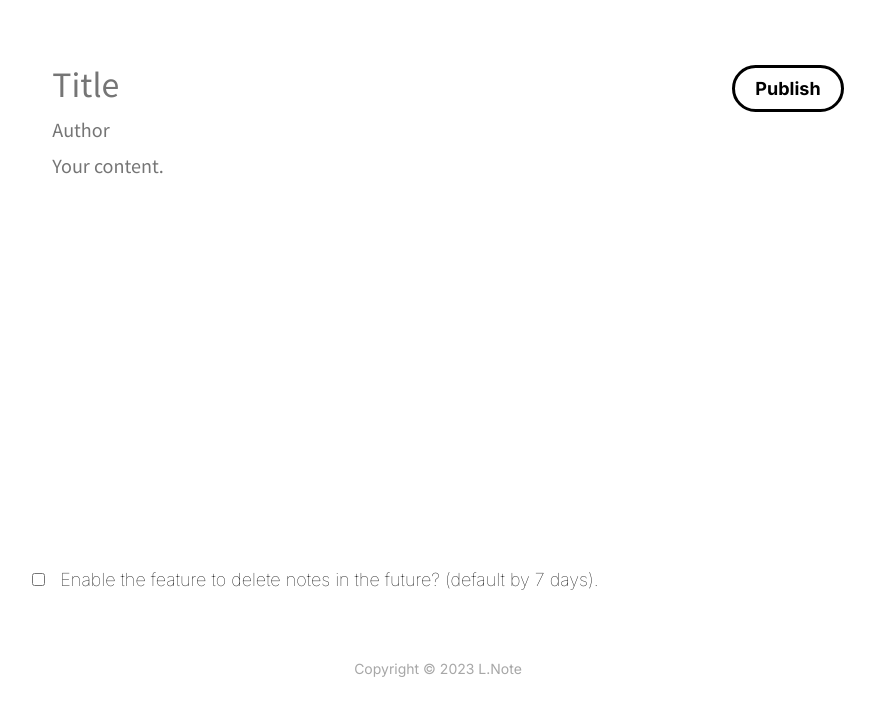
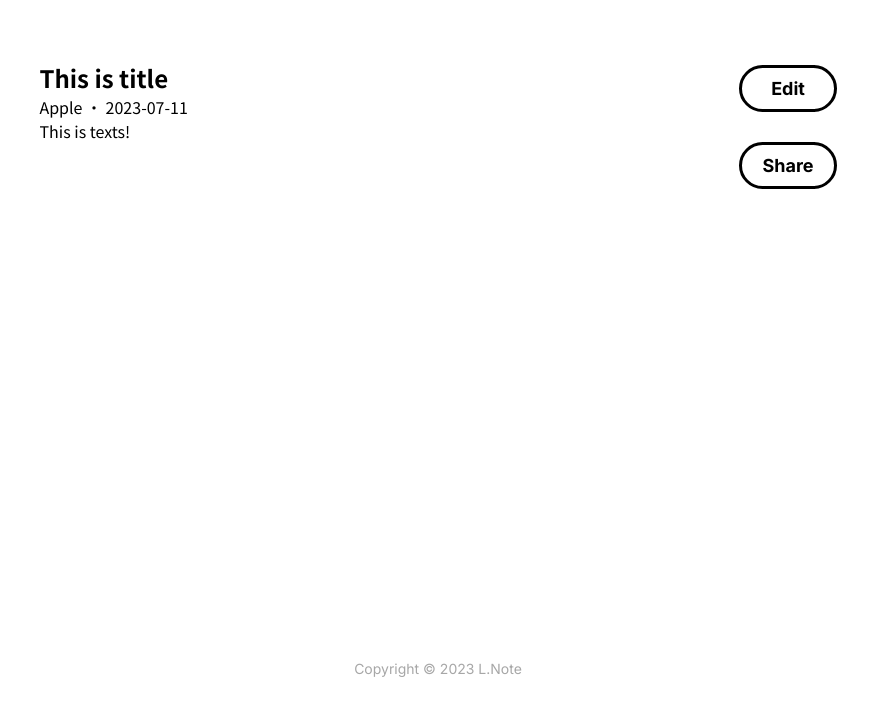
Before and after one commit to ginger-lemon/l-note, a React app: page / in a window 1280 px wide. Shown: the top 716 px of the page, without its empty margins (202-1077 px from the left). Built offline with nearby package versions, Linux system fonts and the light colour scheme.

Commit message:
1. 加入編輯模式的邏輯 2. 加入設定時間與產生網址的模組
＊顯示模式還沒設定 done 按鈕與假網址的部分
＊要處理 firebase 的方法
＊之後會需要在調整元件與邏輯

```diff
--- a/src/App.js
+++ b/src/App.js
@@ -10,9 +10,11 @@ export default function App() {
     return (
         <>
             <CSSReset />
-            <Editor/>
-            {/* <Note /> */}
-            <StyledFooter>Copyright © 2023 L.Note</StyledFooter>
+            {/* <Editor/> */}
+            <Note />
+            <StyledFooter>
+                Copyright © 2023 L.Note
+            </StyledFooter>
         </>
     );
 }
--- a/src/components/Editor.js
+++ b/src/components/Editor.js
@@ -1,39 +1,109 @@
-import React from "react";
+import React, { useState } from "react";
 import Button from "./button.js";
 import { StyledAsideContainer, StyledMainContainer } from "../styles/Styled-mainStrucutre.js";
 import { StyledArticle } from "../styles/Styled-edit-note";
 import Dialog from "./dialog.js";
 import { StyledDialogCustomDiv } from "../styles/Styled.Dialog.js";
+import {  getPublishDate, getPublishTime } from "../library/getPublishData.js";
 
 export default function Editor() {
+    const [wantDelete, setWantDelete] = useState(false);
+    const [showDeleteDialog, setShowDeleteDialog] = useState(false);
+    const [title, setTitle] = useState('');
+    const [author, setAuthor] = useState('');
+    const [texts, setTexts] = useState('');
+    const [availableDays, setAvailableDays] = useState(7);
+
+    const note = {
+        date: "2023-07-11",
+        title: title,
+        author: author,
+        texts: texts,
+        isdelete: wantDelete,
+        deleteTime: "7",
+    };
+
+    let { date } = note;
+
+    function giveDoneButtonMission() {
+        console.log('按到刪除對話框的 Done 按鈕 ')
+        setShowDeleteDialog(false);
+        console.log('關閉對話框');
+        console.log('取得預計刪除的時間：' + availableDays + "天");
+    }
+
+    function getNoteData() {
+        console.log('取得 note 資料');
+        console.log(note);
+    }
+
+    function getDeleteTime(e) {
+        const days = e.target.value;
+        setAvailableDays(days);
+        console.log('要刪除的天數：' + days);
+    }
+
+    function handlePublish (e) {
+        let newDate = newDate
+
+        if (wantDelete !== false) {
+            console.log('取得資料與發布時間、刪除時間');
+            getNoteData();
+            getPublishTime();
+            console.log(getPublishTime());
+            // getPublishDate();
+            // console.log(getPublishDate());
+            console.log('要啟動刪除對話框');
+            console.log('將刪除對話框 display 顯示為 block');
+            setShowDeleteDialog(true);
+            console.log('將資料送到 firebase');
+        } else {
+            console.log('取得資料');
+            getNoteData();
+            console.log('直接送出去，整個頁面都不能編輯');
+            console.log('跟 firestore 有關的函數');
+        }
+    }
+
     return (
         <StyledMainContainer>
-            {/* <DeleteDialog /> */}
             <StyledArticle>
                 <input
                     text="text"
                     className="header"
                     placeholder="Title"
+                    onChange={(e) => {
+                        setTitle(e.target.value);
+                    }}
                 >
                 </input>
                 <input
                     text="text"
                     className="author"
                     placeholder="Author"
+                    onChange={(e) => {
+                        setAuthor(e.target.value);
+                    }}
                 >
                 </input>
                     <textarea
-                    // 要讓 textarea 的高度跟著文字數量自動增加
+                    // TODO: 要讓 textarea 的高度跟著文字數量自動增加
                         id="textarea"
                         type="textarea"
                         placeholder="Your content."
+                        onChange={(e) => {
+                            setTexts(e.target.value);
+                        }}
                     >
                     </textarea>
                 <div>
                     <input
                         type="checkbox"
                         id="checkDelete"
-                        onClick={(e) => console.log("觸發刪除功能")}
+                        onClick={(e) => {
+                            console.log(e.target.checked);
+                            setWantDelete(e.target.checked);
+                        }}
                     >
                     </input>
                     <label>Enable the feature to delete notes in the future? (default by 7 days).</label>
@@ -41,28 +111,43 @@ export default function Editor() {
             </StyledArticle>
             <StyledAsideContainer>
                 <Button
+                    type="submit"
                     btnName="Publish"
-                    onClick={(e) => console.log('送出記事')}
+                    onClick={handlePublish}
                 />
             </StyledAsideContainer>
+            { showDeleteDialog  &&
+                <DeleteDialog
+                    onChange={getDeleteTime}
+                    doneButtonMission={giveDoneButtonMission}
+                />
+            }
         </StyledMainContainer>
 
     );
 }
 
-function DeleteDialog() {
+function DeleteDialog({ showDeleteDialog, onChange, doneButtonMission }) {
     return (
         <Dialog
+            style={{ display: showDeleteDialog ? 'block' : 'none' }}
             dialogTitle="How long is this note available?"
             dialogDescribe="Delete time: (default: 7 days)"
+            doneButtonMission={doneButtonMission}
         >
             <StyledDialogCustomDiv
                 style= {{ margin: "10px 0 0 0" }}
             >
                 <input
+                    type="number"
+                    id="deleteTime"
+                    defaultValue={7}
+                    min="3"
+                    max="100"
                     style={{
                         width: "250px",
                     }}
+                    onChange={onChange}
                 >
                 </input>
             </StyledDialogCustomDiv>
--- a/src/components/dialog.js
+++ b/src/components/dialog.js
@@ -8,7 +8,8 @@ const styledDoneButton = {
     width: "fit-content"
 }
 
-export default function Dialog({ children, dialogTitle, dialogDescribe }) {
+export default function Dialog({ children, dialogTitle, dialogDescribe, doneButtonMission }) {
+
     return (
         <StyledDialog>
             <h2>{dialogTitle}</h2>
@@ -16,19 +17,21 @@ export default function Dialog({ children, dialogTitle, dialogDescribe }) {
             <StyledDialogCustomDiv>
                 {children}
             </StyledDialogCustomDiv>
-            <DialogDoneButton />
+            <DialogDoneButton
+                doneButtonMission={doneButtonMission}
+            />
         </StyledDialog>
     );
 }
 
-function DialogDoneButton() {
+function DialogDoneButton({ doneButtonMission }) {
     return (
         <div
             style={ styledDoneButton }
         >
                 <Button
                     btnName="Done"
-                    onClick={() => console.log('確認')}
+                    onClick={doneButtonMission}
                 />
         </div>
     );
--- a/src/components/note.js
+++ b/src/components/note.js
@@ -1,19 +1,39 @@
-import React from "react";
+import React, { useState } from "react";
 import { StyledMainContainer, StyledAsideContainer } from "../styles/Styled-mainStrucutre";
 import { StyledArticle } from "../styles/Styled-edit-note";
 import Button from "./button";
 import Dialog from "./dialog";
 import copyUrlIcon from "../img/copy-icon.svg";
 
+export default function Note() {
+    const [wantShare, setWantShare] = useState(false);
 
-export default function Note() {
+    const note = {
+        date: "2023-07-11",
+        title: "This is title",
+        author: "Apple",
+        texts: "This is texts!",
+        isdelete: false,
+        deleteTime: "7",
+    };
+
+    let { date, title, author, texts } = note;
+
+    function showShareDialog() {
+        console.log('我要複製網址');
+        setWantShare(!wantShare);
+    }
+
+    function getNoteUrl() {
+        console.log('getUrl');
+    }
+
     return (
         <StyledMainContainer>
-            <ShareDialog />
             <StyledArticle>
-                <h1>This is title a note.</h1>
-                <p>Ginger-Lemon</p>
-                <p>Here is your text!</p>
+                <h1>{title}</h1>
+                <p>{author + " ・ " + date}</p>
+                <p>{texts}</p>
             </StyledArticle>
             <StyledAsideContainer>
                 <Button
@@ -23,16 +43,17 @@ export default function Note() {
                 </Button>
                 <Button
                     btnName="Share"
-                    onClick={() => console.log('跳出分享頁面')}
+                    onClick={showShareDialog}
                 >
                 </Button>
             </StyledAsideContainer>
+            { wantShare && <ShareDialog />}
         </StyledMainContainer>
     );
 }
 
 
-function ShareDialog() {
+function ShareDialog({ noteUrl }) {
     return (
         <Dialog
             dialogTitle="Share URL of this note"
--- /dev/null
+++ b/src/library/getPublishData.js
@@ -0,0 +1,19 @@
+export function getPublishDate() {
+
+    let newDate = new Date();
+    let date = newDate.getDate();
+    let month = newDate.getMonth() + 1;
+    let year = newData.getFullYear();
+
+    const pubishDate = year + "-" + month + "-" + date;
+
+    return pubishDate;
+}
+
+export function getPublishTime() {
+
+    let date = new Date();
+    const publishTime = date.getTime();
+
+    return publishTime;
+}
```
Also changed, not shown: src/library/getNoteUrl.js (added, +12 -0 lines).
